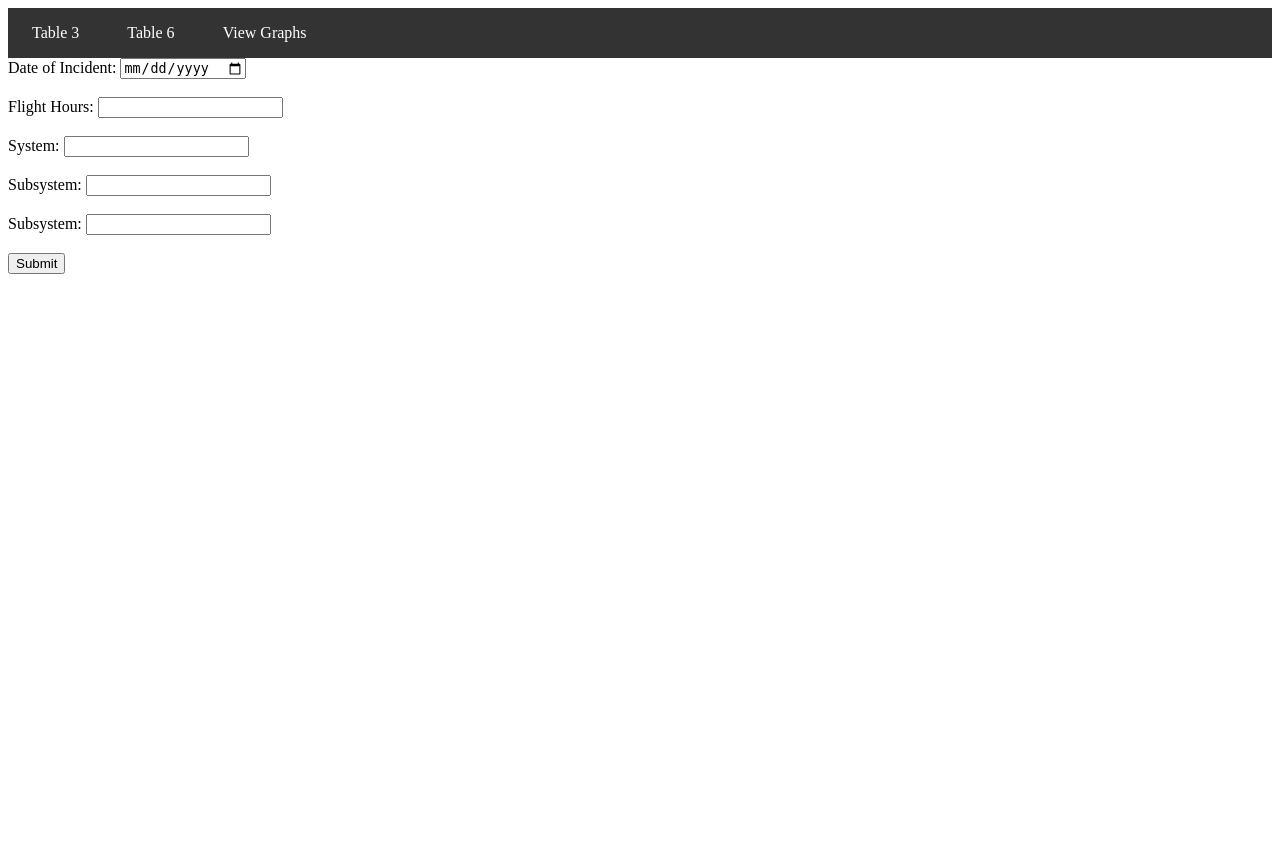
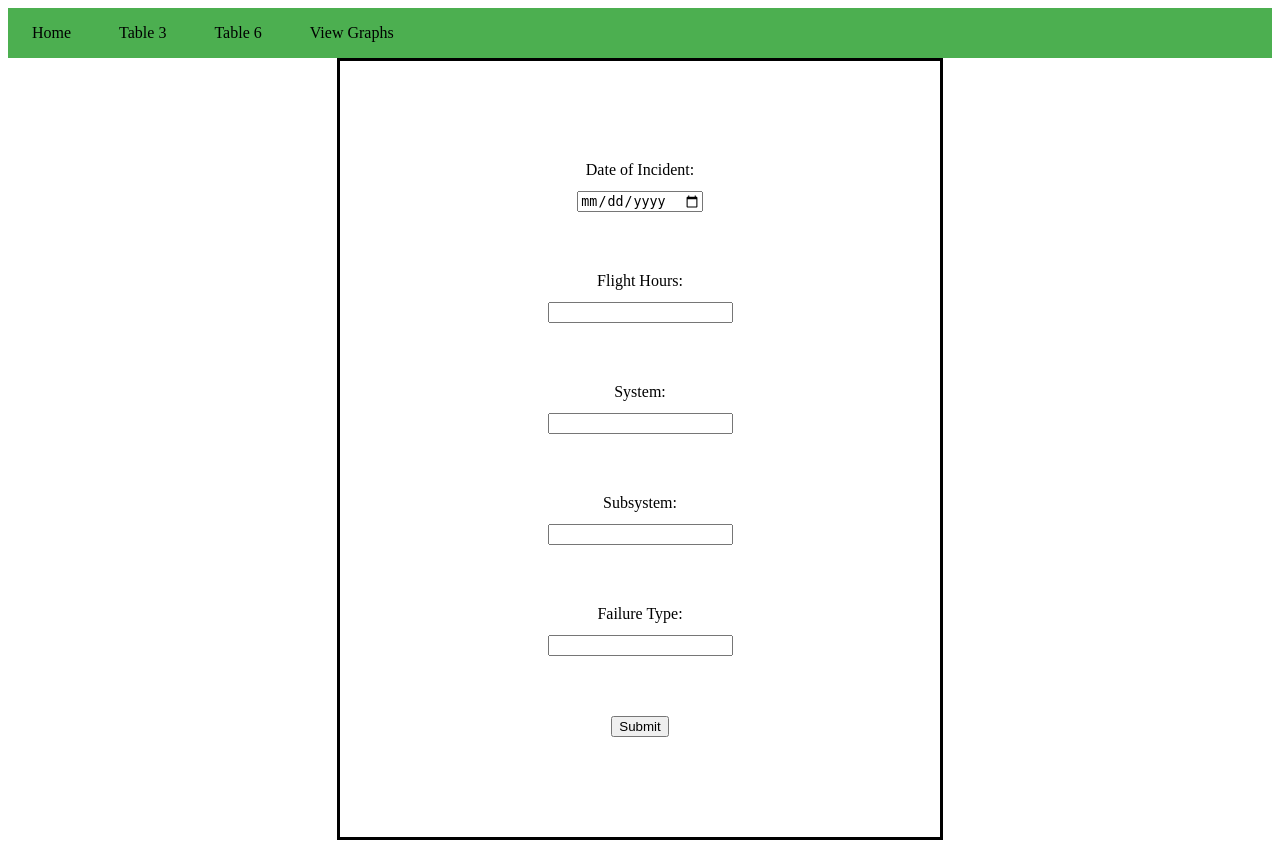
Before and after one commit to AliS-05/MTBFPython, a Flask app: page /add in a window 1280 px wide. Before the commit the page ends 274 px from the top, so only its background shows below. Run offline with Flask 3, Linux system fonts and the light colour scheme; parts of the project's set-up code (start-up, migrations or seed data) failed here and were passed over.

Commit message:
Tidied up, added a lot of CSS. Tables formatted, graphs labeled.

```diff
--- a/web/app.py
+++ b/web/app.py
@@ -12,8 +12,6 @@ app = Flask(__name__)
 @app.route("/")
 def renderLandingPage():
     table3 = main.returnBayesEstimates()
-    contractorEstimatesDF = data.cleanContractorData()
-    contractorEstimates = data.constructContractorEstimates(contractorEstimatesDF)
     subSystemRatios = main.findWorstPerformingSubSystems()
     return render_template("landing.html", ratios=subSystemRatios)
 
@@ -32,7 +30,7 @@ def serverTable6():
 @app.route("/graphs")
 def serveGraphs():
     graphDir = os.path.join(app.static_folder, "graphs")
-    files = sorted(os.listdir(graphDir))
+    files = sorted(os.listdir(graphDir), key=lambda x: float(x.split('_')[0]))
     return render_template("graphs.html", graphs=files)
 
 @app.route("/add", methods=["GET", "POST"])
--- a/web/static/style.css
+++ b/web/static/style.css
@@ -1,5 +1,49 @@
+
+
+body {
+	background-color: #ffffff;
+}
+
+h1 {
+	color : black;
+}
+
+p {
+	color : black;
+}
+
+/*table entries for 3 and 6*/
+tr {
+	color : black;
+	vertical-align : center;
+	text-align : left;
+	border-collapse : collapse;
+
+}
+
+tr:nth-child(even) {
+	background: #f8f8f8;
+}
+
+tr:hover{
+	background : #e8f5e9;
+}
+
+/* outer columns and rows */
+th {
+	color : #2e7d32;
+	padding : 20px;
+}
+
+/* inner entries*/
+td {
+	color : black;
+	vertical-align : center;
+	text-align : center;
+}
+
 nav {
-    background-color: #333;
+	background-color: #4CAF50;
 }
 
 nav ul {
@@ -11,7 +55,7 @@ nav ul {
 
 nav a {
 	display: block;
-    color: white;
+	color: black;
 	text-decoration: none;
 	padding: 1rem 1.5rem;
 }
@@ -19,3 +63,61 @@ nav a {
 nav a:hover {
 	background-color: #555;
 }
+
+.table6 {
+	display: flex;
+	justify-content: center;
+	align-items: center;
+}
+
+.table3 {
+	display: flex;
+	justify-content: center;
+	align-items: center;
+}
+
+
+.gallery {
+	display: flex;
+	flex-wrap: wrap;
+	gap: 12px;
+}
+
+.gallery img{
+	width: 300px;
+	border: 1px solid #ccc;
+}
+
+.galleryImg{
+	width: 300px;
+	border: 1px solid #ccc;
+	cursor : pointer;
+}
+
+
+.addForm {
+	display: flex;
+	flex-direction : column;
+	gap : 12px;
+	width : 400px;
+	justify-content: center;
+	align-items : center;
+	padding : 100px;
+	margin : auto;
+	border : 3px solid #000000;
+	text : 20px;
+}
+
+.addForm #dateBox{
+	color : black;
+}
+
+.landingEntries h2{
+	font-size : 20px;
+}
+
+.landingImages img {
+	width : 600px;
+	height: 400px;
+
+}
--- a/web/templates/add.html
+++ b/web/templates/add.html
@@ -9,27 +9,31 @@
 <body>
 	<nav>
 		<ul>
+			<li><a href="/">Home</a></li>
 			<li><a href="/table3">Table 3</a></li>
 			<li><a href="/table6">Table 6</a></li>
 			<li><a href="/graphs">View Graphs</a></li>
 		</ul>
 	</nav>
 
-	<form action="/add" method="POST">
+	<form action="/add" method="POST" class="addForm">
+
 		<label for="dateBox">Date of Incident:</label>
 		<input type="date" id="dateBox" name="Date"><br><br>
 
 		<label for="flightHours">Flight Hours:</label>
 		<input type="number" id="flightHours" name="FlightHours"><br><br>
+
 		<label for="system">System:</label>
 		<input type="number" id="system" name="System"><br><br>
 
 		<label for="subSystem">Subsystem:</label>
 		<input type="number" id="subSystem" name="SubSystem"><br><br>
 
-		<label for="failureType">Subsystem:</label>
+		<label for="failureType">Failure Type:</label>
 		<input type="number" id="failureType" name="FailureType"><br><br>
 		<input type="submit" value="Submit">
+
 	</form>
 
 </body>
```
Also changed, not shown: web/templates/graphs.html (+8 -6 lines), web/templates/landing.html (+7 -3 lines), web/templates/table3.html (+4 -4 lines), web/templates/table6.html (+5 -3 lines). Lines whose indentation alone changed are shown as unchanged.
